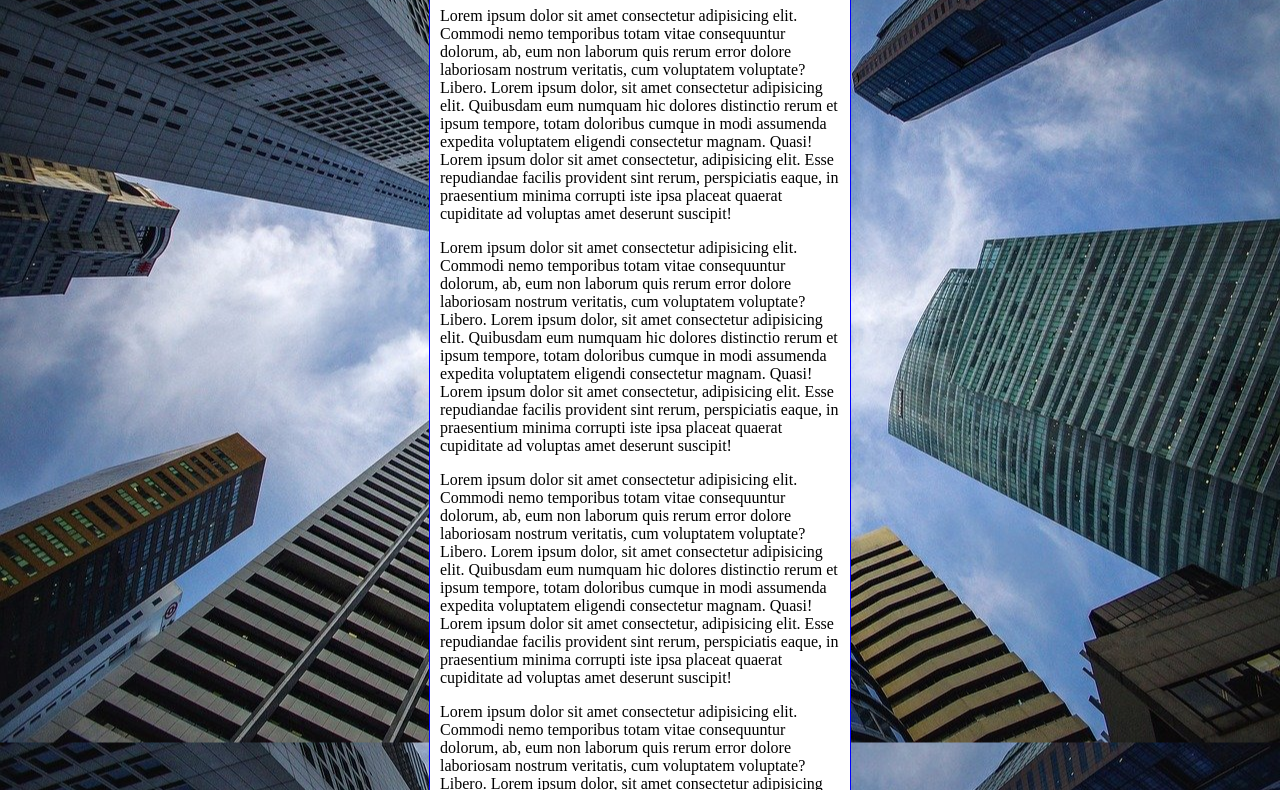
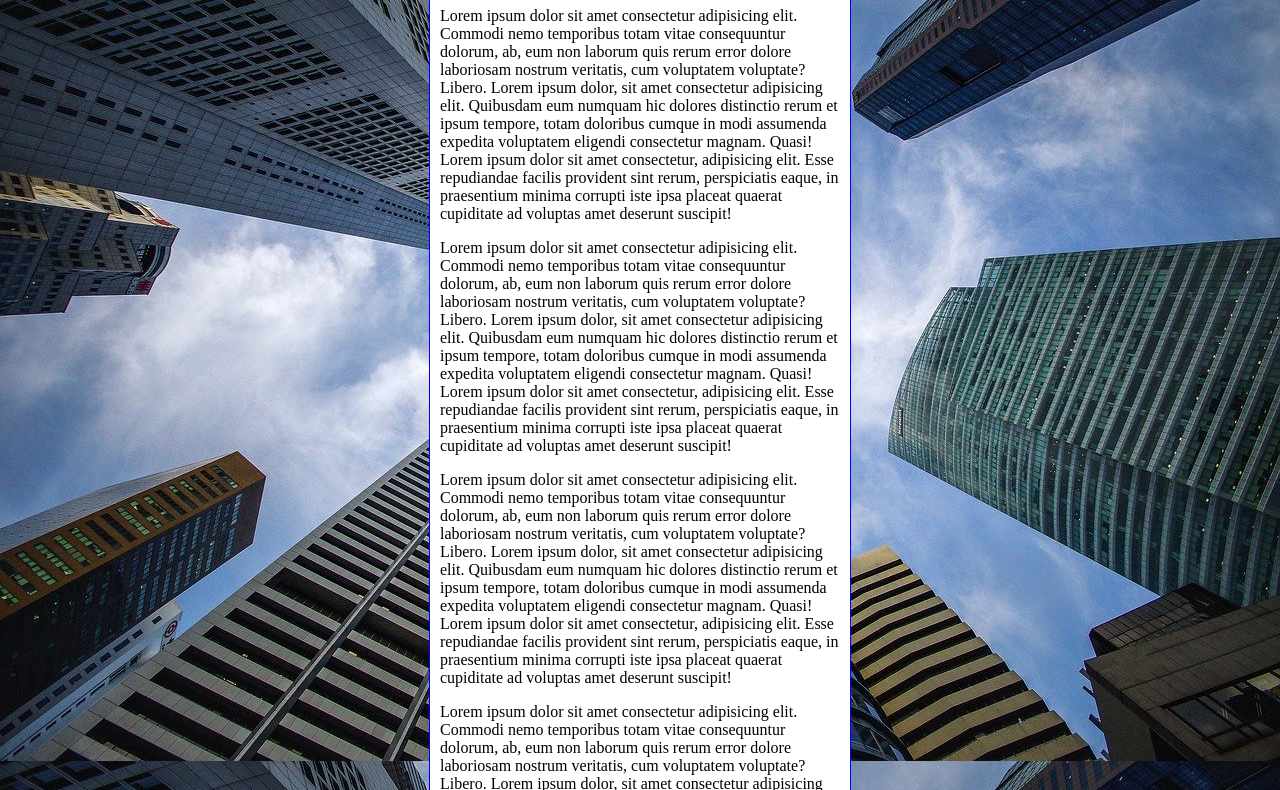
Before and after one commit to lipegmoreira/html-css, a plain HTML site: page exercicios/ex022/fundo006.html in a window 1280 px wide. Shown: the part 92-882 px from the top of the page. Drawn offline with Linux system fonts and the light colour scheme.

Commit message:
Background-attachment e shorthand

```diff
--- a/exercicios/ex022/fundo006.html
+++ b/exercicios/ex022/fundo006.html
@@ -4,20 +4,29 @@
     <meta charset="UTF-8">
     <meta http-equiv="X-UA-Compatible" content="IE=edge">
     <meta name="viewport" content="width=device-width, initial-scale=1.0">
-    <title>Fundos</title>
+    <title>Fundo fixo de tela</title>
     <style>
         body {
             height: 100vh;
-            background-color: black;
+            /*background-color: black;
             background-image: url('imagens/wallpaper002.jpg');
             background-position: center center;
-            background-repeat: repeat-y;
+            background-repeat: no-repeat;
             background-size: cover;
+            background-attachment: fixed;*/
+
+            /* Shorthand - background
+                color > image > position > repeat > [size] > attachment
+            */
+
+
+            background: black url('imagens/wallpaper002.jpg') center center/cover no-repeat fixed;
+           /*background-size: cover;*/
         }
 
         main {
             background-color: white;
-            width: 400px;
+            max-width: 400px;
             padding: 10px;
             margin: auto;
             border: 1px solid blue;
```
